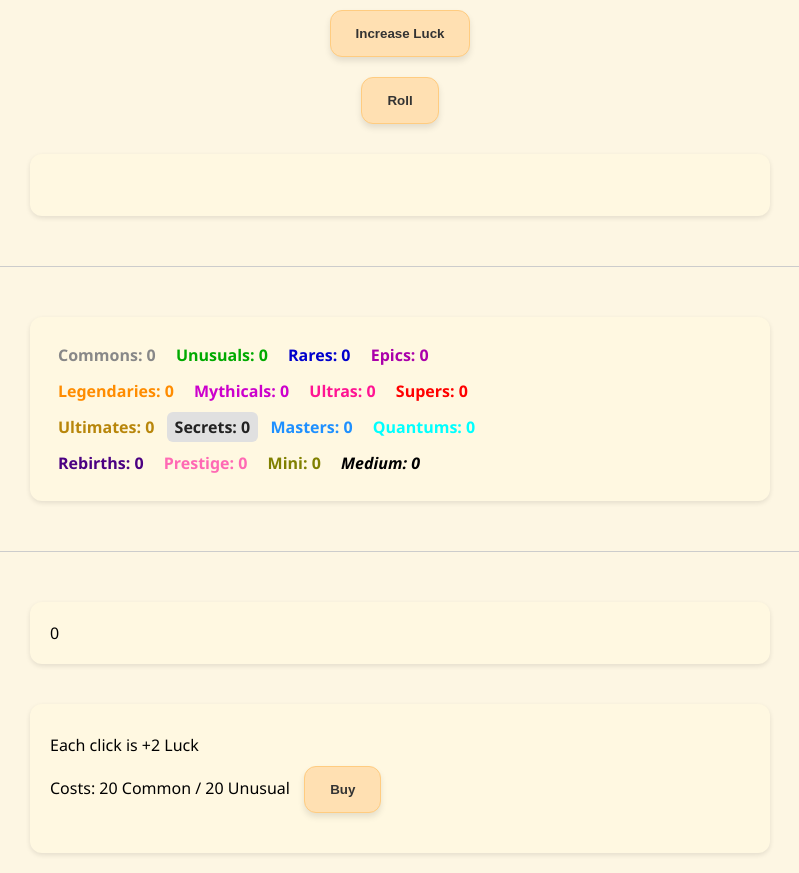
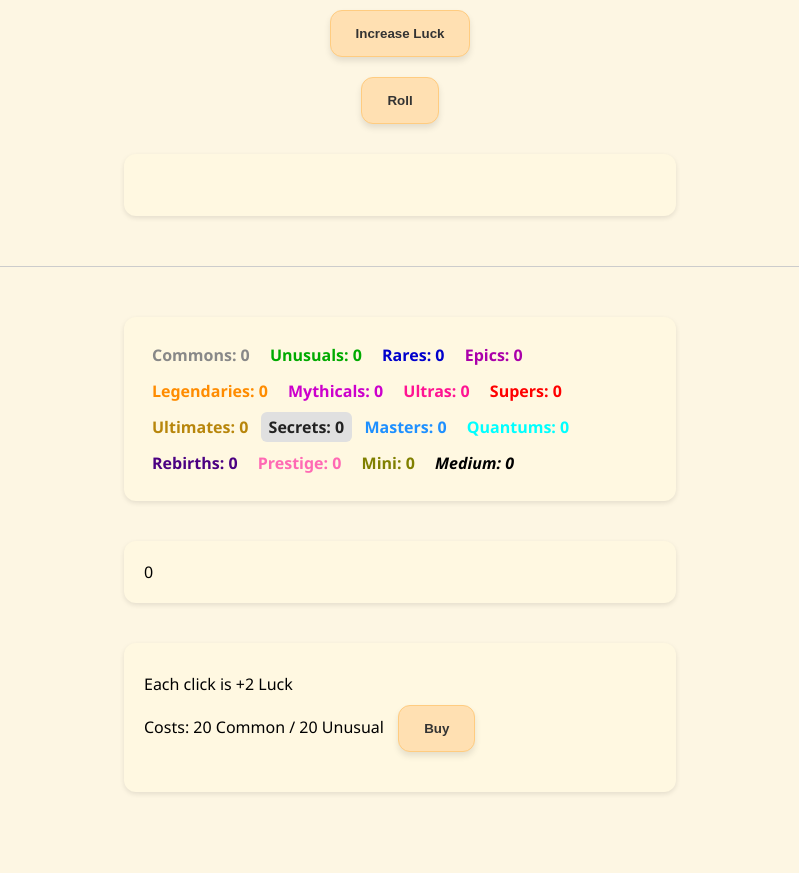
Before and after one commit to SmilyNarwhal77/games, a plain HTML site: page rng.html in a window 1280 px wide. Shown: the whole page, without its empty margins (240-1039 px from the left). After the commit the page ends 812 px from the top, so only its background shows below. Drawn offline with Linux system fonts and the light colour scheme.

Commit message:
Update rng.html

```diff
--- a/rng.html
+++ b/rng.html
@@ -40,7 +40,7 @@
     }
 
     #container, #list, #lucks, #luckupgrades {
-        width: 90%;
+        width: 40%;
         max-width: 700px;
         margin: 20px auto;
         padding: 20px;
@@ -105,12 +105,8 @@
         </div>
         <hr>
         <div id="list">
-            <br>
-
         </div>
-        <hr>
         <div id="lucks">
-<br>
         </div>
         <div id="luckupgrades">
             <div id="u1">
```
